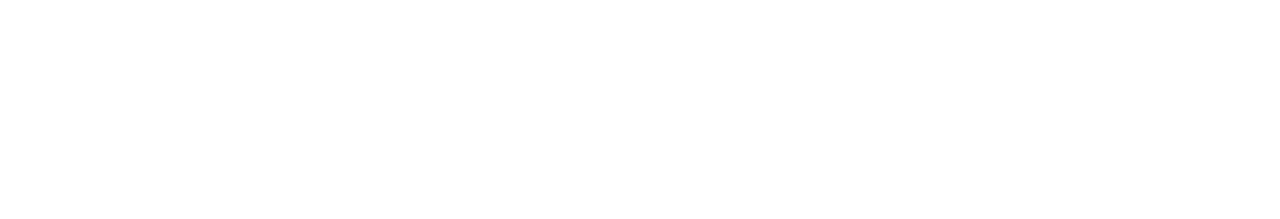
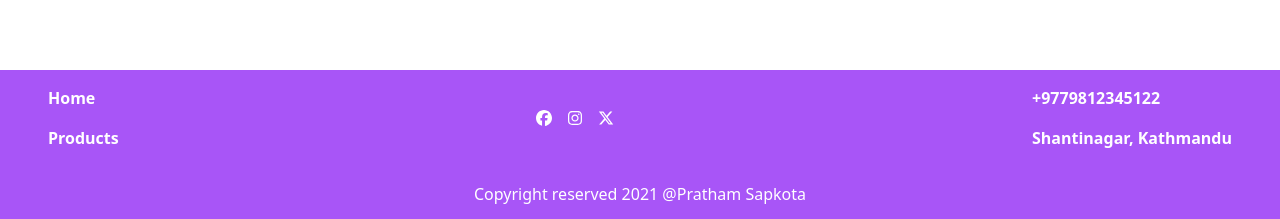
Before and after one commit to Pratham-sapkota/Ecommerce-frontend, a React (Create React App) app: page /products in a window 1280 px wide. Shown: the part 1300-1519 px from the top of the page. Before the commit the page ends 1370 px from the top, so only its background shows below. Built offline with nearby package versions, Linux system fonts and the light colour scheme; data requests are answered from the project's data file.

Commit message:
Added footer

```diff
--- a/src/App.js
+++ b/src/App.js
@@ -3,6 +3,7 @@
 import { useContext, useEffect } from "react";
 import './index.css';
 import {ProductContext} from "./context/ProductContext";
+import Footer from "./components/Footer";
 function App(){
     const {fetchProductDetails} = useContext(ProductContext)
     useEffect(()=>{
@@ -17,6 +18,7 @@
         <div>
             <NavBar />
             <HomePage />
+            <Footer />
         </div>
     )
 }
--- a/src/components/Footer.js
+++ b/src/components/Footer.js
@@ -0,0 +1,35 @@
+import { FontAwesomeIcon } from "@fortawesome/react-fontawesome";
+import { faFacebook } from "@fortawesome/free-brands-svg-icons/faFacebook";
+import { faInstagram, faXTwitter } from "@fortawesome/free-brands-svg-icons";
+function Footer(){
+    return (
+        <div className=" relative w-full bg-purple-500 flex flex-col  overflow-hidden ">
+            <div className="flex flex-row justify-between px-12 font-semibold my-4 text-white">
+                <div>
+                    <ul className="space-y-4">
+                        <li>Home</li>
+                        <li>Products</li>
+                    </ul>
+                </div>
+                <div className="my-5" >
+                    <ul className="flex flex-row space-x-4">
+                        <li><FontAwesomeIcon icon={faFacebook} /></li>
+                        <li><FontAwesomeIcon icon={faInstagram} /></li>
+                        <li><FontAwesomeIcon icon={faXTwitter} /></li>
+                    </ul>
+                </div>
+                <div >
+                    <ul className="space-y-4">
+                        <li>+9779812345122</li>
+                        <li>Shantinagar, Kathmandu</li>
+
+                    </ul>
+                </div>
+            </div>
+            <div className="py-4  text-white">
+                <p className="text-center">Copyright reserved 2021 @Pratham Sapkota</p>
+            </div>
+        </div>
+    )
+}
+export default Footer;
```
